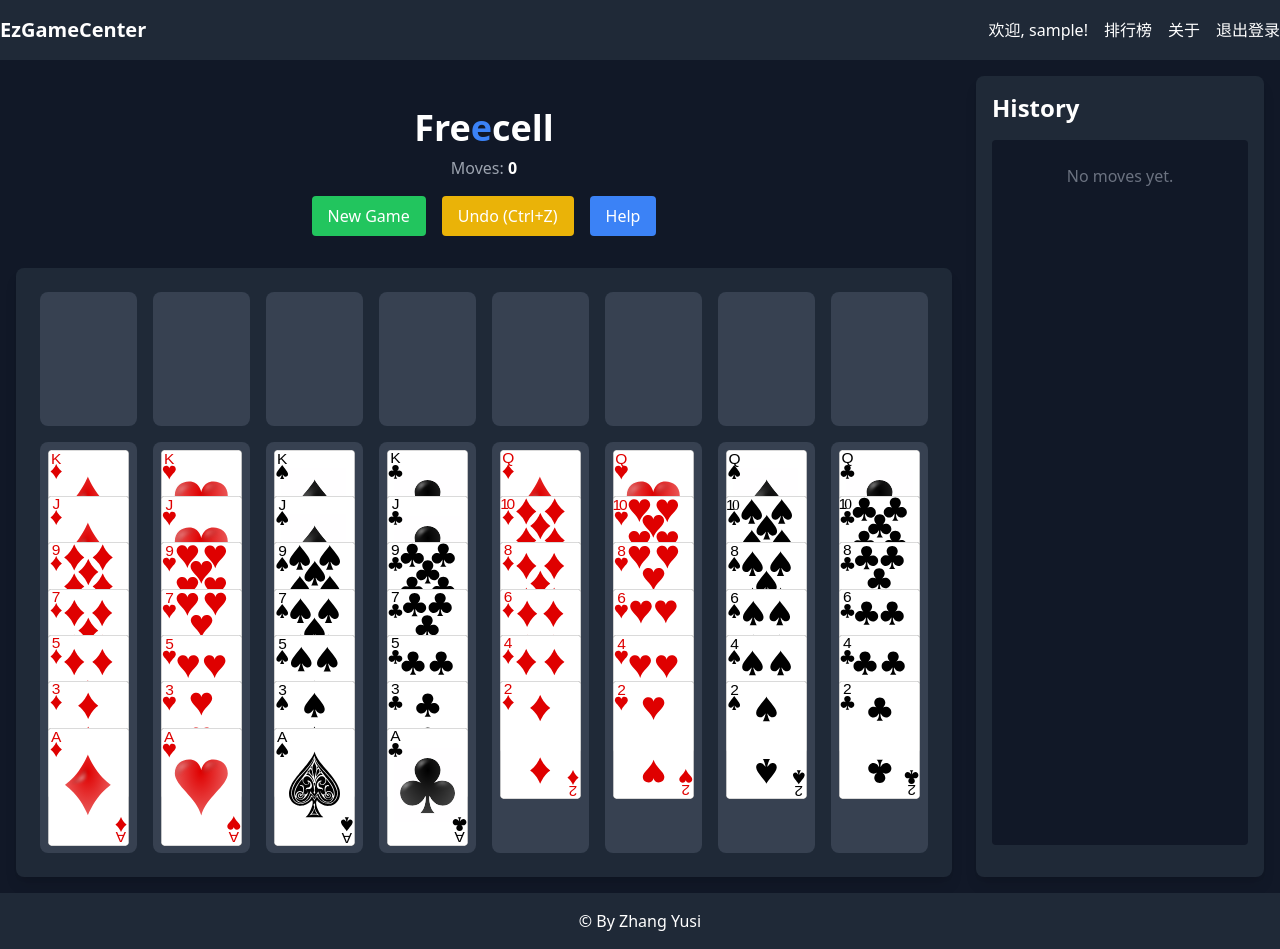
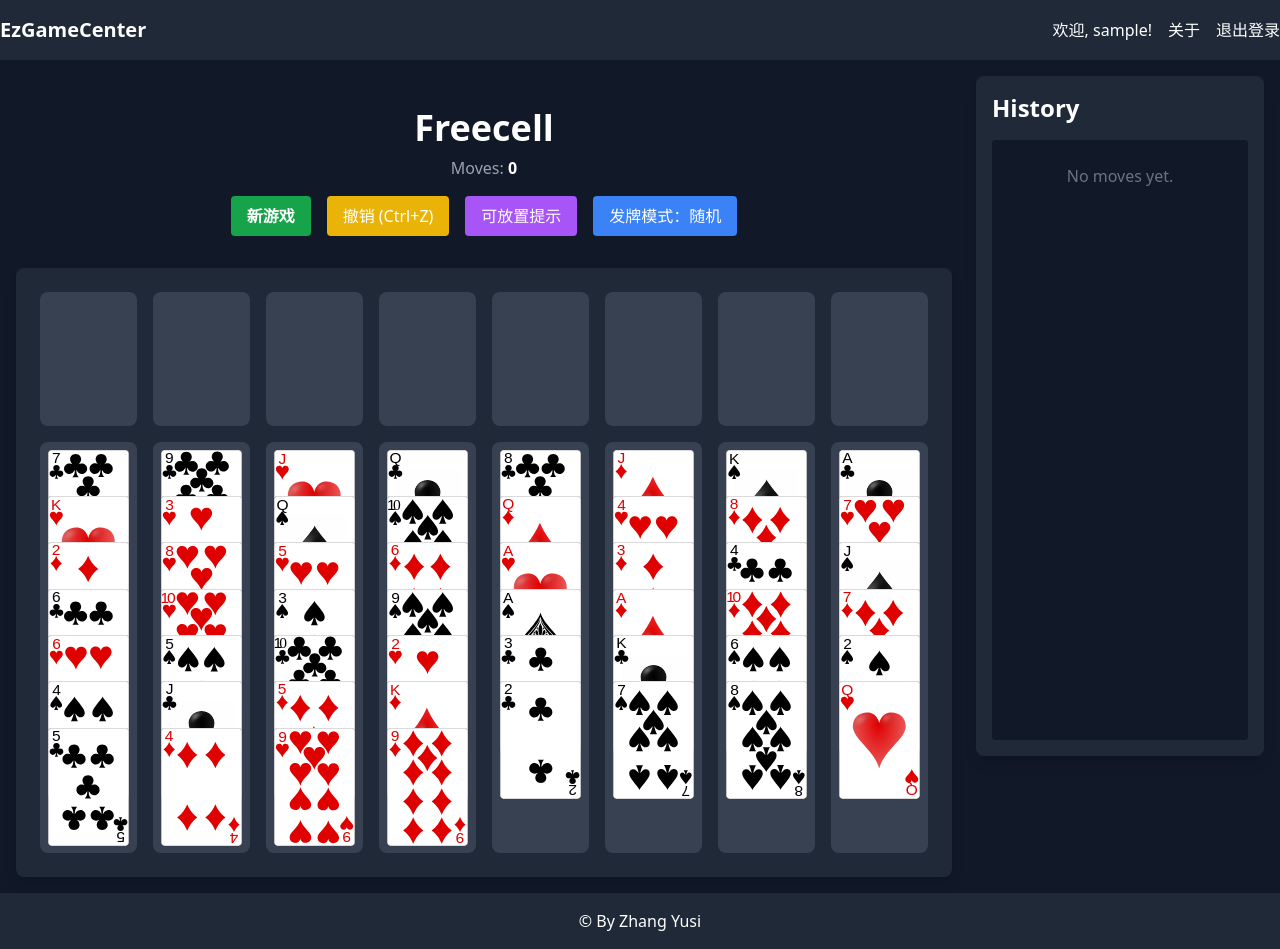
Before and after one commit to Lyan9145/EzGameCenter, a Flask app: page /freecell in a window 1280 px wide. Run offline with Flask 3, Linux system fonts and the light colour scheme; the visitor is signed in with stand-in values (Sample User, id 1); some libraries are stand-ins or nearby versions.

Commit message:
实现freecell历史记录，修复大部分bug

```diff
--- a/static/freecell.js
+++ b/static/freecell.js
@@ -1,5 +1,6 @@
 const droppable_hint_style = "ring-2 ring-green-400 hover:ring-4 hover:ring-green-500";
 let droppable_hint_enabled = true;
+var gamemode = 'random'; // Default game mode
 
 /**
  * Encapsulate the game
@@ -13,7 +14,7 @@ var Game = function () {
     this.columns = [[], [], [], [], [], [], [], []];
     // the deck of cards
     this.deck = new this.Deck();
-    // *** NEW: The history of moves for the undo function
+    // *** The history of moves for the undo function
     this.history = [];
 };
 
@@ -83,7 +84,7 @@ Game.prototype.valid_drag_ids = function () {
  * Create an array of ids of valid drop locations for the card. The ids are
  * the id attribute string in the DOM.
  */
-// 替换旧的 Game.prototype.valid_drop_ids 函数
+// 修改了valid_drop_ids函数，添加了对空列的检查
 Game.prototype.valid_drop_ids = function (card_id) {
     var drop_ids, i, free, suit_card, drag_card, card, col;
 
@@ -92,7 +93,7 @@ Game.prototype.valid_drop_ids = function (card_id) {
     // the card being dragged
     drag_card = this.deck.get_card(card_id);
 
-    // add empty freecells (这部分逻辑不变)
+    // add empty freecells
     for (i = 0; i < 4; i++) {
         free = this.free[i];
         if (free === null) {
@@ -100,7 +101,7 @@ Game.prototype.valid_drop_ids = function (card_id) {
         }
     }
 
-    // add a valid suit cell (这部分逻辑不变)
+    // add a valid suit cell
     for (i = 0; i < 4; i++) {
         suit_card = this.suits[i];
         if (suit_card === null) {
@@ -115,7 +116,6 @@ Game.prototype.valid_drop_ids = function (card_id) {
         }
     }
 
-    // *** 修改的部分在这里 ***
     // 遍历所有8个列来决定是否可以作为放置点
     for (i = 0; i < 8; i++) {
         col = this.columns[i];
@@ -197,7 +197,7 @@ Game.prototype.move_card = function (drag_id, drop_id) {
  * Return the card object and remove it from its current location
  * card_id is an integer.
  */
-Game.prototype.pop_card = function(card_id) {
+Game.prototype.pop_card = function (card_id) {
     var i, col, card;
 
     // check the bottom of each column
@@ -217,7 +217,7 @@ Game.prototype.pop_card = function(card_id) {
         }
     }
 
-    // *** NEW: Check suit piles (for the Undo function)
+    // 检查每个花色的牌（用于撤销功能）
     for (i = 0; i < 4; i++) {
         card = this.suits[i];
         if ((card !== null) && (card.id === card_id)) {
@@ -272,7 +272,7 @@ Game.prototype.is_game_won = function () {
     return true;
 };
 
-// *** NEW: Find where a card is coming from before a move.
+// *** Find where a card is coming from before a move.
 Game.prototype.find_source_id_for_card = function (card_id) {
     var i, col, card;
     // Check columns
@@ -294,8 +294,8 @@ Game.prototype.find_source_id_for_card = function (card_id) {
     return null; // Should not happen for a valid drag
 };
 
-// *** NEW: Place a card at a specific location, used by move_card and undo.
-Game.prototype.place_card = function(card_to_place, location_id) {
+// *** Place a card at a specific location, used by move_card and undo.
+Game.prototype.place_card = function (card_to_place, location_id) {
     if (typeof location_id === 'string' && location_id.startsWith('col')) {
         const index = parseInt(location_id.slice(-1), 10);
         this.columns[index].push(card_to_place);
@@ -312,8 +312,8 @@ Game.prototype.place_card = function(card_to_place, location_id) {
     }
 };
 
-// *** NEW: Undo the last move.
-Game.prototype.undo = function() {
+// 撤回逻辑实现
+Game.prototype.undo = function () {
     if (this.history.length === 0) {
         return false; // Nothing to undo
     }
@@ -361,12 +361,14 @@ Game.prototype.Deck = function () {
 
 /**
  * shuffle the deck of cards
+ * 添加测试模式和随机模式
  */
-Game.prototype.Deck.prototype.shuffle = function() {
+Game.prototype.Deck.prototype.shuffle = function () {
     var len, i, j, item_j;
 
-    // useful for debugging - deal the cards in optimal order
-    this.cards.sort(function(a, b) {
+    if (gamemode === 'test') {
+        // 排序，方便测试
+        this.cards.sort(function (a, b) {
             if (a.value < b.value) {
                 return -1;
             }
@@ -376,15 +378,15 @@ Game.prototype.Deck.prototype.shuffle = function() {
             return 0;
         });
         this.cards.reverse();
-
-
-    // len = this.cards.length;
-    // for (i = 0; i < len; i++) {
-    //     j = Math.floor(len * Math.random());
-    //     item_j = this.cards[j];
-    //     this.cards[j] = this.cards[i];
-    //     this.cards[i] = item_j;
-    // }
+    } else if (gamemode === 'random') {
+        len = this.cards.length;
+        for (i = 0; i < len; i++) {
+            j = Math.floor(len * Math.random());
+            item_j = this.cards[j];
+            this.cards[j] = this.cards[i];
+            this.cards[i] = item_j;
+        }
+    }
 };
 
 /**
@@ -439,6 +441,8 @@ Game.prototype.Deck.prototype.Card.prototype.sameValue = function (other) {
 
 /**
  * The image name and location as a string. Used when creating the web page.
+ * 重写实现读取SVG
+ * 使用GET: /static/cards/<filename> API
  */
 Game.prototype.Deck.prototype.Card.prototype.image = function () {
     let cardValue = this.value;
@@ -496,9 +500,7 @@ UI.prototype.init = function () {
     this.update_history_display();
 };
 
-/**
- * Add cards to the user interface with randomized animation.
- */
+// 添加动画
 UI.prototype.add_cards = function () {
     console.log('Adding cards to the UI with randomized animation');
     let card_counter = 0;
@@ -519,7 +521,7 @@ UI.prototype.add_cards = function () {
             // --- 样式设置 ---
             let classes = ['card', 'rounded', 'transition', 'duration-100', 'ease-in-out'];
             if (j > 0) {
-                classes.push('-mt-[88%]');
+                classes.push('-mt-[88%]'); // 如果不是第一张牌，设置上边距，实现层叠效果
             }
             card_div.className = classes.join(' ');
             card_div.appendChild(img);
@@ -527,7 +529,7 @@ UI.prototype.add_cards = function () {
             // 动画开始前，将卡片设置为透明，防止闪烁
             card_div.style.opacity = '0';
 
-            // --- 动画实现 (Web Animations API) ---
+            // 动画实现
 
             // 1. 定义随机参数
             const randomX = 45 + Math.random() * 10; // X轴起点在 45vw 到 55vw 之间
@@ -660,6 +662,7 @@ UI.prototype.dblclick_draggable = function (event) {
     }
 };
 
+// 完全重写，添加动画
 UI.prototype.dblclick_move = function (card_id, drop_id, this_ui) {
     const card = $('#' + card_id);
     const drop_div = $('#' + drop_id);
@@ -694,7 +697,7 @@ UI.prototype.dblclick_move = function (card_id, drop_id, this_ui) {
     card.animate({
         top: 0,
         left: 0
-    }, 200, function() {
+    }, 200, function () {
 
     });
 
@@ -728,6 +731,7 @@ UI.prototype.card_max_zindex = function () {
  * use this as the callback for the start event of the drag. This is why it has
  * the two parameters (event, ui).
  */
+// 重写回调函数
 UI.prototype.create_droppables = function () {
     var this_ui;
     this_ui = this;
@@ -746,7 +750,7 @@ UI.prototype.create_droppables = function () {
 
             this_ui.drop.push(drop_div);
             drop_div.droppable({
-                tolerance: "pointer",
+                tolerance: "pointer", // 修复拖放时容差过小的问题
                 hoverClass: "bg-gray-600",
                 drop: function (event, ui) {
                     var this_id = $(this).attr('id');
@@ -819,7 +823,10 @@ UI.prototype.clear_drag = function () {
         this_ui.clear_drop();
 
         // create new draggables
+        // 修复在拖放结束后重新创建可拖动元素失败的问题
+        setTimeout(function () {
             this_ui.create_draggables();
+        }, 0);
     };
 };
 
@@ -847,9 +854,8 @@ UI.prototype.clear_drop = function () {
 
 UI.prototype.is_won = function () {
     if (this.game.is_game_won()) {
-        // this.win_animation();
-        $('#windialog').dialog('open');
-        //return false;
+        showToast('You have won the game!', type = 'success');
+
     }
 };
 
@@ -915,33 +921,17 @@ UI.prototype.setup_secret = function () {
 
 /**
  * Show the win dialog box
+ * 取消原始设计
  */
 UI.prototype.win = function () {
-    $('#windialog').dialog({
-        title: 'Freecell',
-        modal: true,
-        show: 'blind',
-        autoOpen: false,
-        zIndex: 5000
-    });
+
 };
 
 /**
  * The help dialog
+ * 取消原始设计
  */
 UI.prototype.help = function () {
-    $('#helptext').dialog({
-        title: 'Help',
-        modal: true,
-        show: 'blind',
-        autoOpen: false,
-        zIndex: 5000,
-        minWidth: 550
-    });
-
-    $('#help').click(function () {
-        $('#helptext').dialog('open');
-    });
 
 };
 
@@ -952,37 +942,52 @@ UI.prototype.new_game = function () {
         this_ui.remove_cards();
         this_ui.add_cards();
         this_ui.create_draggables();
-        this_ui.update_history_display(); // *** NEW
+        this_ui.update_history_display(); // 更新历史记录显示
     });
 };
 
-// *** NEW SECTION FOR UNDO AND HISTORY UI ***
 
-/**
- * NEW: Sets up event listeners for the Undo button and Ctrl+Z shortcut.
- */
-// 修复后的代码
-UI.prototype.setup_controls = function() {
+// 设置控件事件
+UI.prototype.setup_controls = function () {
     const this_ui = this;
-    jQuery('#undo').on('click', function() {
+    // 设置撤销按钮
+    $('#undo').on('click', function () {
         this_ui.undo_action();
     });
-
-    jQuery(document).on('keydown', function(e) {
+    // 设置撤销按钮的键盘快捷键
+    $(document).on('keydown', function (e) {
         if ((e.ctrlKey || e.metaKey) && (e.key === 'z' || e.key === 'Z')) {
             e.preventDefault();
             this_ui.undo_action();
         }
     });
-};
 
-/**
- * NEW: The main action for an undo operation.
- */
-UI.prototype.undo_action = function() {
+    // 可拖放提示
+    $('#droppable-hint').on('click', function () {
+        if (droppable_hint_enabled) {
+            droppable_hint_enabled = false;
+            $('#droppable-hint').removeClass("bg-purple-500 hover:bg-purple-600").addClass("bg-gray-500 hover:bg-purple-900");
+        } else {
+            droppable_hint_enabled = true;
+            $('#droppable-hint').removeClass("bg-gray-500 hover:bg-purple-900").addClass("bg-purple-500 hover:bg-purple-600");
+        }
+    });
+
+    // 设置发牌模式切换
+    $('#gamemodes').on('click', function () {
+        if (gamemode === 'test') {
+            gamemode = 'random';
+            $('#gamemodes').text('发牌模式: 随机');
+        } else {
+            gamemode = 'test';
+            $('#gamemodes').text('发牌模式: 测试');
+        }
+    });
+}
+// 设置撤销操作
+UI.prototype.undo_action = function () {
     const wasUndone = this.game.undo();
     if (wasUndone) {
-        // Redraw the entire board from the new game state
         this.remove_cards();
         this.draw_board_state();
         this.create_draggables();
@@ -990,12 +995,10 @@ UI.prototype.undo_action = function() {
     }
 };
 
-/**
- * NEW: A non-animated function to draw the board based on game state.
- * Used for redraws after an undo.
- */
-UI.prototype.draw_board_state = function() {
-    // Redraw columns
+// 重新绘制整个游戏状态
+// 这个函数会在撤销操作后调用，重新绘制所有牌面
+UI.prototype.draw_board_state = function () {
+    // columns
     for (let i = 0; i < 8; i++) {
         const col_div = document.getElementById('col' + i.toString());
         const cards = this.game.columns[i];
@@ -1015,7 +1018,7 @@ UI.prototype.draw_board_state = function() {
             col_div.appendChild(card_div);
         }
     }
-    // Redraw freecells and suits
+    // freecells and suits
     ['free', 'suit'].forEach(type => {
         const sourceArray = type === 'free' ? this.game.free : this.game.suits;
         for (let i = 0; i < 4; i++) {
@@ -1034,10 +1037,9 @@ UI.prototype.draw_board_state = function() {
     });
 };
 
-/**
- * NEW: Updates the move count and the history list in the sidebar.
- */
-UI.prototype.update_history_display = function() {
+// 更新历史记录显示
+// 这个函数会在每次移动后调用，更新历史记录列表
+UI.prototype.update_history_display = function () {
     const history = this.game.history;
     $('#move-count').text(history.length);
 
@@ -1049,7 +1051,7 @@ UI.prototype.update_history_display = function() {
         return;
     }
 
-    // Helper to get a short, readable name for a card
+    // 将卡片ID转换为可读的名称
     const getCardName = (cardId) => {
         const card = this.game.deck.get_card(cardId);
         let val = card.value;
@@ -1062,7 +1064,7 @@ UI.prototype.update_history_display = function() {
         return `<span class="font-bold ${colorClass}">${val}${suitSymbols[card.suit]}</span>`;
     };
 
-    // Helper to get a readable name for a location
+    // 获取位置名称
     const getLocationName = (locId) => {
         if (typeof locId === 'string') {
             if (locId.startsWith('free')) return `Freecell ${parseInt(locId.slice(-1)) + 1}`;
@@ -1072,7 +1074,7 @@ UI.prototype.update_history_display = function() {
         return `card ${getCardName(locId)}`;
     };
 
-    // Show history in reverse order (latest move on top)
+    // 显示历史记录，最新的在顶部
     [...history].reverse().forEach((move, index) => {
         const toName = getLocationName(move.to);
         const cardName = getCardName(move.cardId);
--- a/templates/base.html
+++ b/templates/base.html
@@ -21,7 +21,6 @@
             <div class="flex space-x-4">
                 {% if session.get('username') %}
                     <span>欢迎, {{ session['username'] }}!</span>
-                    <a class="text-white hover:underline" href="{{ url_for('rankings') }}">排行榜</a>
                     <a class="text-white hover:underline" href="{{ url_for('about') }}">关于</a>
                     <a class="text-white hover:underline" href="{{ url_for('logout') }}">退出登录</a>
                 {% else %}
--- a/templates/freecell.html
+++ b/templates/freecell.html
@@ -10,21 +10,15 @@
     <script src="https://ajax.googleapis.com/ajax/libs/jqueryui/1.12.1/jquery-ui.min.js"
         type="text/javascript"></script>
     <script src="{{ url_for('static', filename='freecell.js') }}" type="text/javascript"></script>
-
-    <!-- Add custom animation styles here -->
     <style>
         .card {
             transition: transform 0.1s ease, opacity 0.1s ease;
         }
 
         img {
-
             -webkit-user-drag: none;
-
             -moz-user-drag: none;
-
             -ms-user-drag: none;
-
         }
 
         @keyframes fly-in-from-top-right {
@@ -56,17 +50,19 @@
         <!-- Main Game Area -->
         <div class="flex-grow">
             <div id="title" class="text-center my-8">
-                <h1 class="text-4xl font-bold">Fre<span id="secret" class="text-blue-500">e</span>cell</h1>
+                <h1 class="text-4xl font-bold">Freecell</h1>
                 <p class="mt-2 text-gray-400">Moves: <span id="move-count" class="font-semibold text-white">0</span></p>
                 <div class="flex justify-center gap-4 mt-4">
                     <button id="newgame"
-                        class="bg-green-500 text-white py-2 px-4 rounded hover:bg-green-600 transition">New
-                        Game</button>
+                        class="bg-green-600 text-white font-bold py-2 px-4 rounded hover:bg-green-700 transition">新游戏</button>
                     <button id="undo"
-                        class="bg-yellow-500 text-white py-2 px-4 rounded hover:bg-yellow-600 transition">Undo
+                        class="bg-yellow-500 text-white py-2 px-4 rounded hover:bg-yellow-600 transition">撤销
                         (Ctrl+Z)</button>
-                    <button id="help"
-                        class="bg-blue-500 text-white py-2 px-4 rounded hover:bg-blue-600 transition">Help</button>
+                    <button id="droppable-hint"
+                        class="bg-purple-500 hover:bg-purple-600 text-white py-2 px-4 rounded transition">可放置提示</button>
+                    <button id="gamemodes"
+                        class="bg-blue-500 hover:bg-blue-600 text-white py-2 px-4 rounded transition">发牌模式：随机</button>
+
                 </div>
             </div>
             <div id="table" class="grid grid-cols-8 gap-4 max-w-6xl mx-auto bg-gray-800 p-6 rounded-lg shadow-lg">
@@ -107,60 +103,18 @@
         </div>
 
         <!-- Sidebar for History -->
-        <div id="sidebar" class="w-full lg:w-64 xl:w-72 flex-shrink-0 bg-gray-800 p-4 rounded-lg shadow-lg">
-            <h2 class="text-2xl font-bold mb-4">History</h2>
+        <div id="sidebar" class="w-full lg:w-64 xl:w-72 flex-shrink-0 bg-gray-800 p-4 rounded-lg shadow-lg max-h-[85vh] overflow-hidden flex flex-col">
+            <h2 class="text-2xl font-bold mb-4 flex-shrink-0">History</h2>
             <div id="history-list"
-                class="h-96 lg:h-[calc(100%-4rem)] overflow-y-auto bg-gray-900 rounded p-2 space-y-1">
-                <!-- History items will be dynamically injected here by JavaScript -->
-                <div class="text-gray-500 text-center p-4">No moves yet.</div>
+            class="flex-1 overflow-y-auto bg-gray-900 rounded p-2 space-y-1">
+            <!-- History items will be dynamically injected here by JavaScript -->
+            <div class="text-gray-500 text-center p-4">No moves yet.</div>
             </div>
         </div>
 
     </div>
 
 
-    <div id="windialog" class="text-center my-8 bg-gray-800 p-6 rounded-lg shadow-lg">
-        <p class="text-xl font-bold">Well done, you have won!</p>
-    </div>
-
-    <div id="helptext" class="max-w-4xl mx-auto bg-gray-800 p-6 rounded-lg shadow-lg">
-        <p class="text-lg mb-4">
-            FreeCell is a solitaire-based card game played with a 52-card standard deck.
-            It is fundamentally different from most solitaire games in that nearly all
-            deals can be solved.
-        </p>
-        <p class="text-lg font-semibold">Construction and layout:</p>
-        <ul class="list-disc list-inside text-gray-300 mb-4">
-            <li>One standard 52-card deck is used.</li>
-            <li>There are four open cells and four open foundations. Some alternate
-                rules use between one to ten cells.</li>
-            <li>Cards are dealt into eight cascades, four of which comprise seven cards
-                and four of which comprise six. Some alternate rules will use between four to ten cascades.</li>
-        </ul>
-        <p class="text-lg font-semibold">Building during play:</p>
-        <ul class="list-disc list-inside text-gray-300 mb-4">
-            <li>The top card of each cascade begins a tableau.</li>
-            <li>Tableaux must be built down by alternating colors.</li>
-            <li>Foundations are built up by suit.</li>
-        </ul>
-        <p class="text-lg font-semibold">Moves:</p>
-        <ul class="list-disc list-inside text-gray-300 mb-4">
-            <li>Any cell card or top card of any cascade may be moved to build on a
-                tableau, or moved to an empty cell, an empty cascade, or its foundation.</li>
-            <li>Complete or partial tableaus may be moved to build on existing tableaus,
-                or moved to empty cascades, by recursively placing and removing cards
-                through intermediate locations. While computer implementations often show
-                this motion, players using physical decks typically move the tableau at
-                once.</li>
-        </ul>
-        <p class="text-lg font-semibold">Victory:</p>
-        <ul class="list-disc list-inside text-gray-300 mb-4">
-            <li>The game is won after all cards are moved to their foundation piles.</li>
-        </ul>
-        <p class="text-gray-300">Rules from <a href="http://en.wikipedia.org/wiki/Freecell"
-                class="text-blue-500 hover:underline">Wikipedia.</a></p>
-    </div>
-
 </body>
 
 {% endblock %}
```
Also changed, not shown: README.md. Lines whose indentation alone changed are shown as unchanged.
